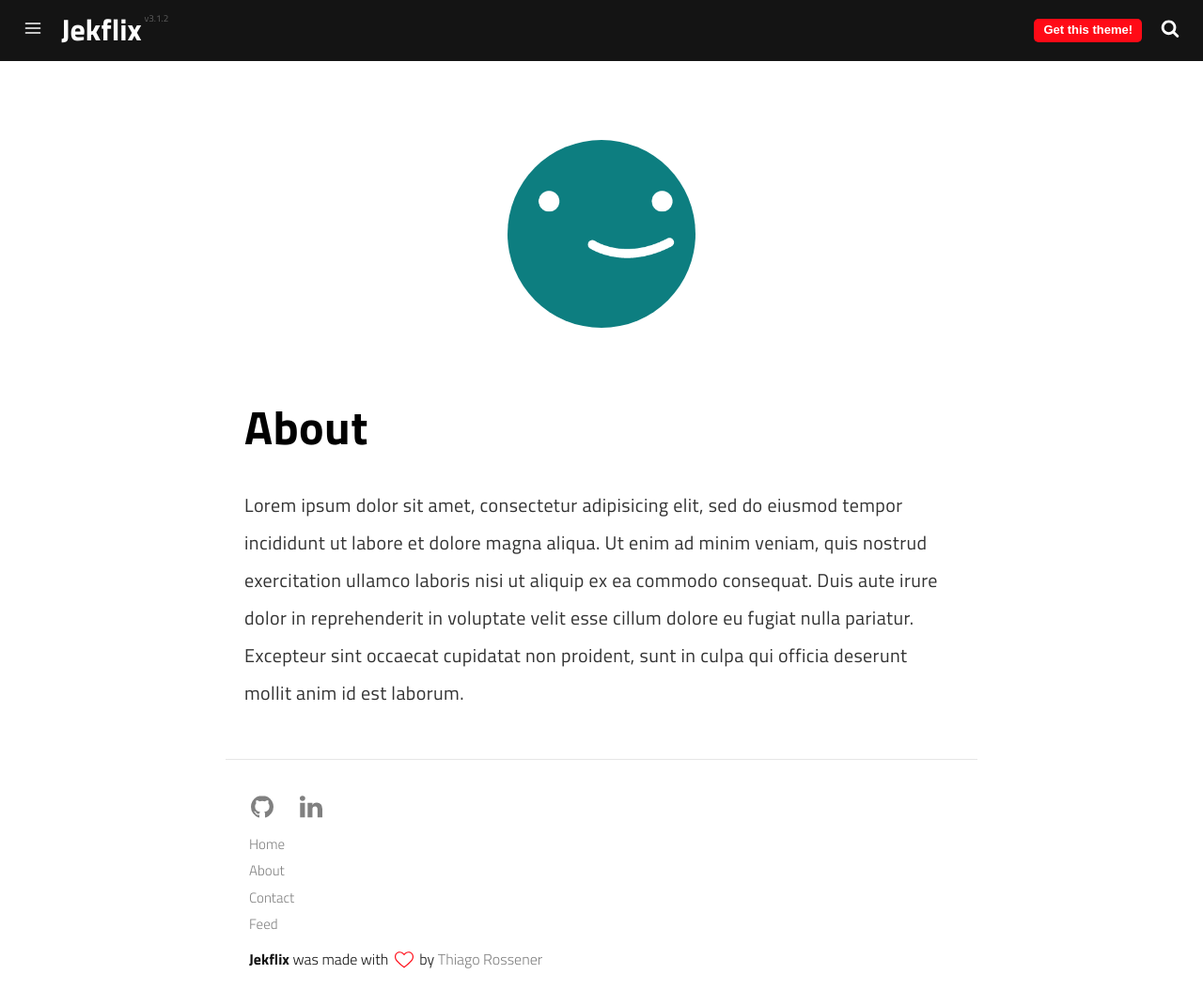
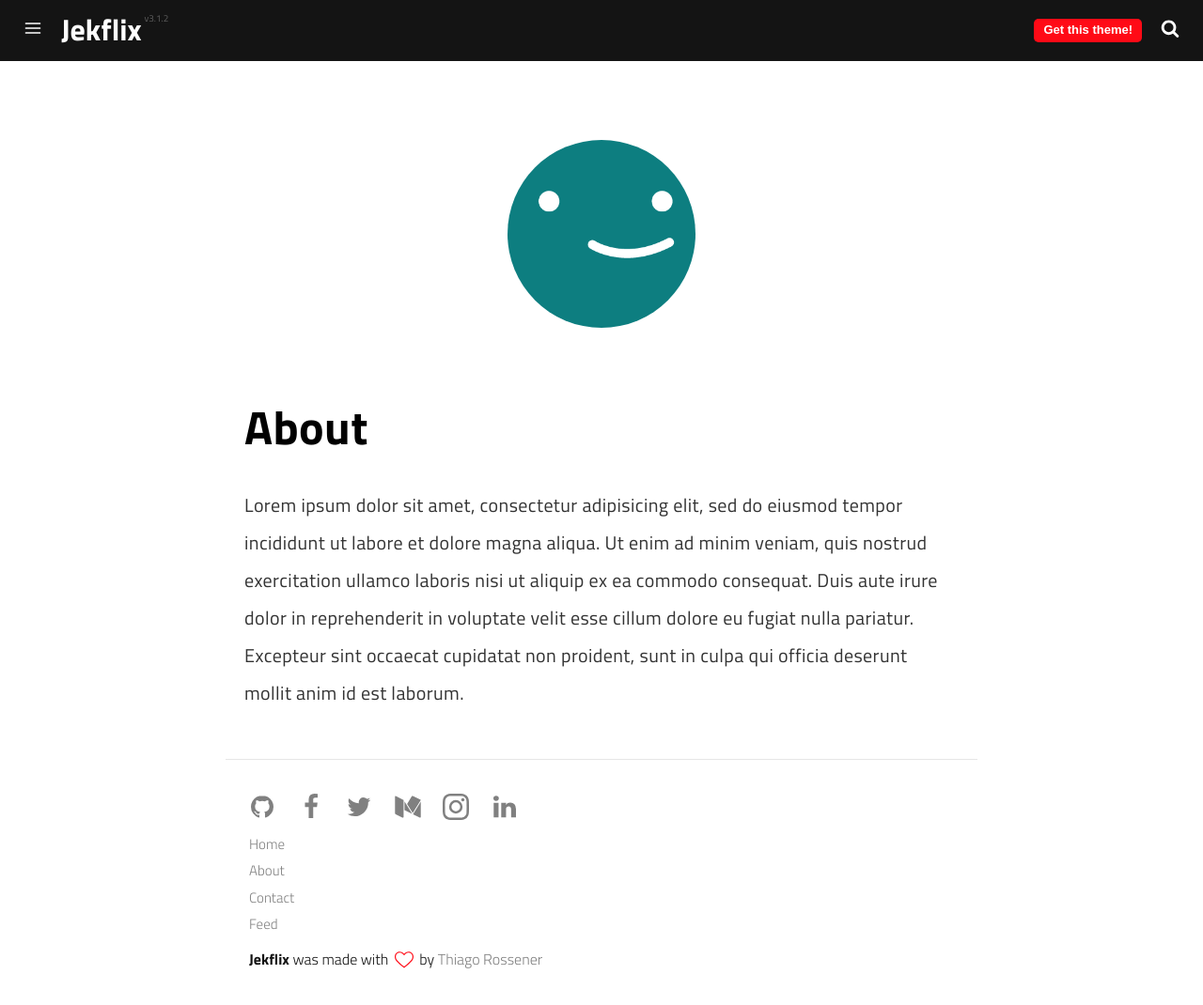
Before and after one commit to VijaikumarSVK/VijaikumarSVK.github.io, a Jekyll site: the page built from pages/about.md, in a window 1280 px wide and 1070 px high. Shown: the whole window at 94% size. Built offline with Jekyll 4.4.1, drawn with Linux system fonts in a browser that asks for light colours; a script that is not in the unit is left out.

Commit message:
footer chage3

```diff
--- a/_includes/footer.html
+++ b/_includes/footer.html
@@ -5,7 +5,7 @@
           <svg><use xlink:href="#icon-github"></use></svg>
         </a>
       {% endif %}
-      <!-- {% if site.facebook_username %}
+      {% if site.facebook_username %}
         <a href="https://www.facebook.com/{{ site.facebook_username }}" title="Facebook">
           <svg><use xlink:href="#icon-facebook"></use></svg>
         </a>
@@ -23,7 +23,7 @@
       {% if site.instagram_username %}
         <a href="https://www.instagram.com/{{ site.instagram_username }}" title="Instagram">
           <svg><use xlink:href="#icon-instagram"></use></svg>
-        </a> -->
+        </a>
       {% endif %}
       {% if site.linkedin_username %}
         <a href="https://www.linkedin.com/in/vijai-kumar-s" title="LinkedIn">
```
